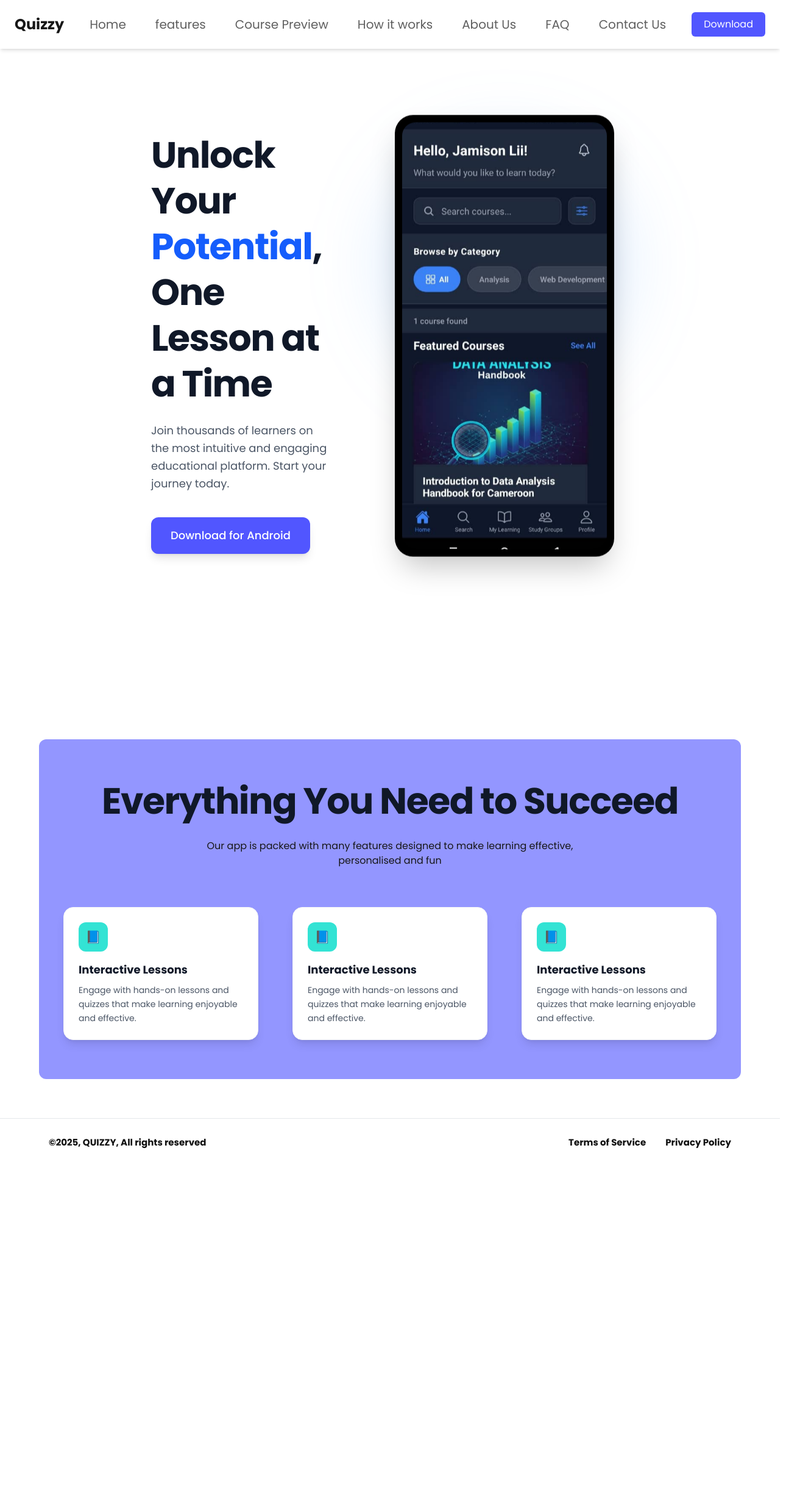
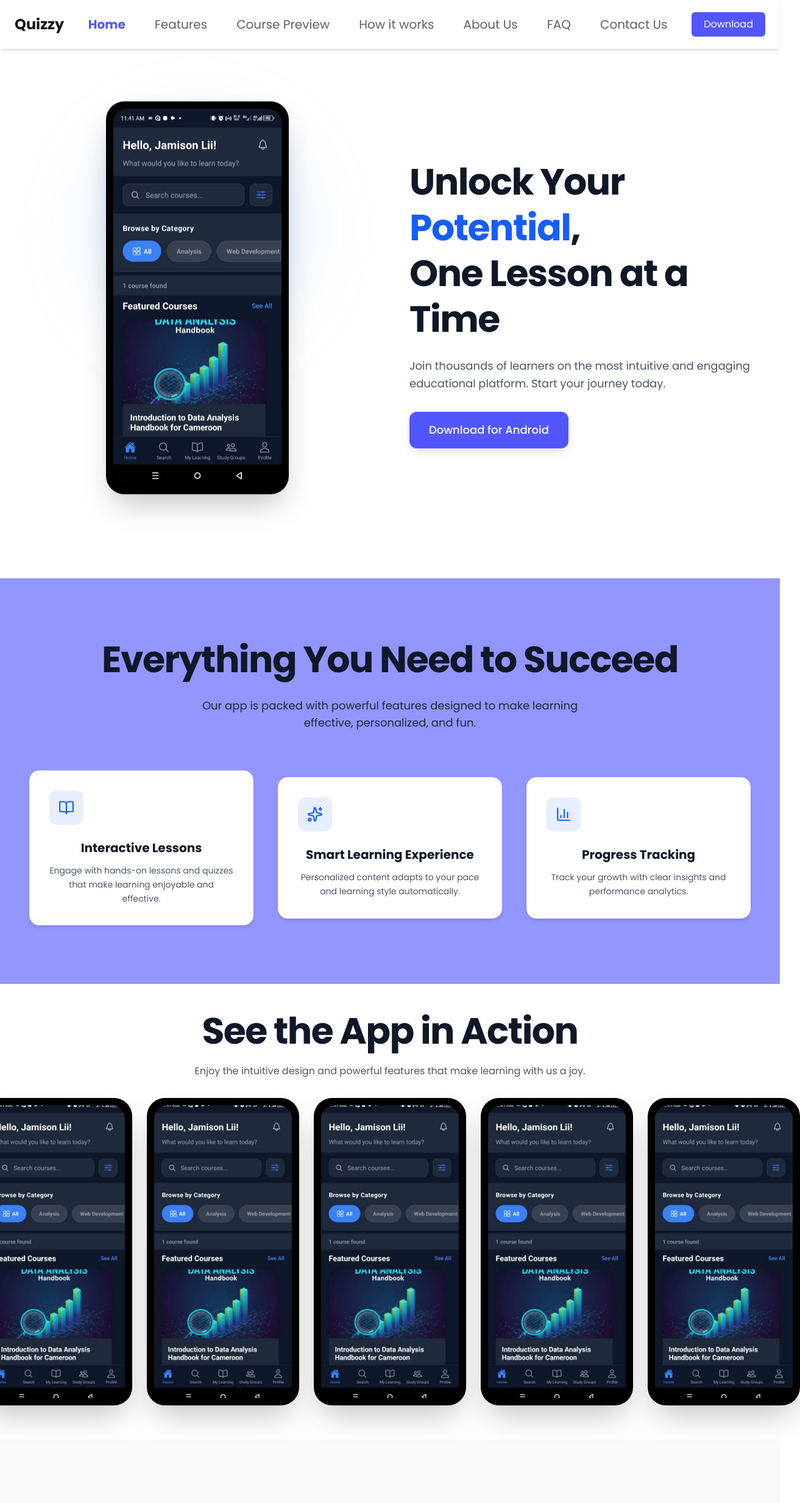
Before and after one commit to Jamison-lii/Quizzy-web-app, a Next.js app: page / in a window 1280 px wide. Shown: the top 2464 px of the page at 61% size, 1313 px wide, since content can reach past the window. Before the commit the page ends 1912 px from the top, so only its background shows below. Built offline with nearby package versions, Linux system fonts and the light colour scheme.

Commit message:
finished lanfiong page

```diff
--- a/src/app/page.tsx
+++ b/src/app/page.tsx
@@ -1,4 +1,7 @@
+import ActionScreens from "@/components/ActionScreens";
+import CallToAction from "@/components/CallToAction";
 import Hero from "@/components/Hero";
+import Trusted from "@/components/Trusted";
 import Whatyouneed from "@/components/Whatyouneed";
 import Image from "next/image";
 
@@ -7,6 +10,9 @@ export default function Home() {
     <div className="flex flex-col min-h-screen " >
        <Hero/>
        <Whatyouneed/>
+       <ActionScreens/>
+       <Trusted/>
+       <CallToAction/>
     </div>
   );
 }
--- /dev/null
+++ b/src/components/ActionScreens.tsx
@@ -0,0 +1,42 @@
+import React from "react";
+import home from "../../public/phone screenshots/Home.jpg";
+import ScreenshotGrid from "./ScreenshotGrid";
+
+const ActionScreens = () => {
+  return (
+    <section className="flex flex-col items-center text-center px-6 py-10">
+      <h1 className="text-4xl md:text-6xl font-bold leading-tight tracking-tight text-gray-900 mb-4 font-poppins">
+        See the App in Action
+      </h1>
+
+      <p className="mb-8 text-md max-w-2xl text-gray-600">
+        Enjoy the intuitive design and powerful features that make learning with us a joy.
+      </p>
+
+      {/* Screenshots */}
+      <div
+        className="
+          w-full
+          flex gap-6
+          overflow-x-auto
+          flex-nowrap
+          md:justify-center md:overflow-visible
+          scroll-smooth
+          pb-4
+        "
+      >
+        {[1, 2, 3, 4, 5].map((_, index) => (
+          <div key={index} className="flex-shrink-0">
+            <ScreenshotGrid
+              image={home}
+              width="w-[220px] sm:w-[250px]"
+              height="h-[480px]"
+            />
+          </div>
+        ))}
+      </div>
+    </section>
+  );
+};
+
+export default ActionScreens;
--- /dev/null
+++ b/src/components/CallToAction.tsx
@@ -0,0 +1,25 @@
+import React from 'react'
+
+const CallToAction = () => {
+  return (
+    <div className="flex justify-center items-center px-4 py-20 bg-gray-100">
+      <div className="w-full max-w-7xl h-auto sm:h-64 md:h-80 lg:h-96 rounded-lg shadow-lg overflow-hidden">
+        <div className="bg-[#0308AC] w-full h-full rounded-3xl flex flex-col justify-center items-center px-6 py-8">
+
+          {/* Text */}
+          <div className="text-center  text-3xl sm:text-5xl text-white font-bold mb-8">
+            Ready to Start Your Learning Journey?
+          </div>
+
+          {/* White rectangle / button */}
+          <div className="w-56 h-16 bg-white rounded-full shadow-lg flex justify-center items-center">
+            <span className="text-gray-800 font-semibold">Get Started</span>
+          </div>
+
+        </div>
+      </div>
+    </div>
+  )
+}
+
+export default CallToAction
--- a/src/components/Hero.tsx
+++ b/src/components/Hero.tsx
@@ -1,49 +1,55 @@
 import React from "react";
 import ScreenshotGrid from "./ScreenshotGrid";
+import home from "../../public/phone screenshots/Home.jpg";
 
 const Hero = () => {
   return (
-    <section className="relative overflow-hidden  p-56 pt-30">
-      <div className="max-w-7xl mx-auto px-6 flex flex-col md:flex-row items-center justify-between gap-20">
+    <section className="relative overflow-hidden pt-24 pb-32 px-6 sm:px-10">
+      <div className="max-w-7xl mx-auto flex flex-col-reverse md:flex-row items-center justify-between gap-16">
 
-        {/* LEFT SIDE */}
-        <div data-aos="fade-up" className="max-w-xl">
-          <h1 className="text-5xl md:text-6xl font-extrabold leading-tight tracking-tight text-gray-900 mb-6 font-poppins">
-            Unlock Your <span className="text-blue-600">Potential</span>,
-            <br />
+        {/* RIGHT – PHONE (MOBILE FIRST) */}
+        <div
+          data-aos="fade-up"
+          className="relative flex justify-center w-full md:w-1/2"
+        >
+          {/* Glow */}
+          <div className="absolute w-64 h-64 sm:w-80 sm:h-80 bg-blue-400/20 blur-3xl rounded-full -z-10 top-10" />
+
+          <div className="animate-floating">
+            <ScreenshotGrid
+              image={home}
+              width="w-[220px] sm:w-[260px] md:w-[300px]"
+              height="h-[480px] sm:h-[540px] md:h-[620px]"
+            />
+          </div>
+        </div>
+
+        {/* LEFT – TEXT */}
+        <div
+          data-aos="fade-up"
+          className="max-w-xl text-center md:text-left md:w-1/2"
+        >
+          <h1 className="text-3xl sm:text-4xl md:text-6xl font-extrabold leading-tight tracking-tight text-gray-900 mb-6 font-poppins">
+            Unlock Your <span className="text-blue-600">Potential</span>, <br />
             One Lesson at a Time
           </h1>
 
-          <p className="text-lg text-gray-600 leading-relaxed mb-10">
+          <p className="text-base sm:text-lg text-gray-600 leading-relaxed mb-8">
             Join thousands of learners on the most intuitive and engaging
             educational platform. Start your journey today.
           </p>
 
           <button
-            className="bg-[#5156FF] text-white px-8 py-4 rounded-xl text-lg font-medium
-                       shadow-lg hover:shadow-xl hover:bg-blue-700 transition-transform
-                       duration-200 hover:-translate-y-1 active:scale-95"
+            className="bg-[#5156FF] text-white px-8 py-4 rounded-xl text-base sm:text-lg font-medium
+                       shadow-lg hover:shadow-xl hover:bg-blue-700 transition
+                       active:scale-95"
           >
             Download for Android
           </button>
         </div>
-
-        {/* RIGHT SIDE */}
-        <div data-aos="fade-left" className="relative flex justify-center w-full">
-
-          {/* Soft Glow Behind Phone */}
-          <div
-            className="absolute w-72 h-72 md:w-96 md:h-96 bg-blue-400/20 blur-3xl rounded-full -z-10 top-10"
-          />
-
-          {/* Floating Phone */}
-          <div className="animate-floating">
-            <ScreenshotGrid />
-          </div>
-        </div>
       </div>
 
-      {/* Floating Animation Keyframes */}
+      {/* Floating Animation */}
       <style>{`
         .animate-floating {
           animation: float 4s ease-in-out infinite;
@@ -51,7 +57,7 @@ const Hero = () => {
 
         @keyframes float {
           0%, 100% { transform: translateY(0px); }
-          50% { transform: translateY(-12px); }
+          50% { transform: translateY(-10px); }
         }
       `}</style>
     </section>
--- a/src/components/Navbar.tsx
+++ b/src/components/Navbar.tsx
@@ -1,43 +1,58 @@
 "use client";
 import { useState } from "react";
 import Link from "next/link";
+import { usePathname } from "next/navigation";
 
 const navItems = [
   { label: "Home", href: "/" },
-  { label: "features", href: "/features" },
+  { label: "Features", href: "/features" },
   { label: "Course Preview", href: "/courses" },
   { label: "How it works", href: "/how-it-works" },
   { label: "About Us", href: "/about" },
   { label: "FAQ", href: "/faq" },
-  { label: "Contact Us", href: "/contact" }
+  { label: "Contact Us", href: "/contact" },
 ];
 
 const Navbar = () => {
   const [isOpen, setIsOpen] = useState(false);
+  const pathname = usePathname();
 
   return (
     <>
       {/* NAVBAR */}
-      <nav className="flex  justify-between items-center z-100 h-20 px-6 shadow-md font-poppins">
+      <nav className="sticky top-0 bg-white flex justify-between items-center z-50 h-20 px-6 shadow-md font-poppins">
 
         {/* LEFT – LOGO */}
         <div className="font-black text-2xl">Quizzy</div>
 
-        {/* MIDDLE – NAV LINKS (DESKTOP ONLY) */}
-        <ul className="hidden lg:flex space-x-12 text-[20px] text-[#5F5F5F]">
-          {navItems.map((item, index) => (
-            <li key={index}>
-              <Link href={item.href}>{item.label}</Link>
+        {/* MIDDLE – NAV LINKS (DESKTOP) */}
+        <ul className="hidden lg:flex space-x-12 text-[20px]">
+          {navItems.map((item) => {
+            const isActive = pathname === item.href;
+
+            return (
+              <li key={item.href}>
+                <Link
+                  href={item.href}
+                  className={`transition ${
+                    isActive
+                      ? "text-[#5156FF] font-semibold"
+                      : "text-[#5F5F5F] hover:text-[#5156FF]"
+                  }`}
+                >
+                  {item.label}
+                </Link>
               </li>
-          ))}
+            );
+          })}
         </ul>
 
-        {/* RIGHT – BUTTON (DESKTOP ONLY) */}
+        {/* RIGHT – BUTTON (DESKTOP) */}
         <div className="hidden lg:flex h-10 px-5 bg-[#5156FF] text-white items-center justify-center rounded-md hover:bg-blue-700 transition cursor-pointer">
           Download
         </div>
 
-        {/* HAMBURGER MENU (MOBILE ONLY) */}
+        {/* HAMBURGER */}
         <button
           className="lg:hidden text-3xl"
           onClick={() => setIsOpen(!isOpen)}
@@ -46,24 +61,31 @@ const Navbar = () => {
         </button>
       </nav>
 
-      {/* MOBILE DROPDOWN MENU */}
+      {/* MOBILE MENU */}
       {isOpen && (
-        <div className="lg:hidden bg-white shadow-md py-4 px-6 space-y-4 text-lg text-[#5F5F5F]">
-          {navItems.map((item, index) => (
+        <div className="lg:hidden absolute top-20 left-0 w-full bg-white shadow-lg py-6 px-6 space-y-4 text-lg z-40">
+          {navItems.map((item) => {
+            const isActive = pathname === item.href;
+
+            return (
               <Link
-              key={index}
+                key={item.href}
                 href={item.href}
-              className="block border-b border-gray-200 pb-2"
                 onClick={() => setIsOpen(false)}
+                className={`block pb-3 border-b transition ${
+                  isActive
+                    ? "text-[#5156FF] font-semibold"
+                    : "text-[#5F5F5F] hover:text-[#5156FF]"
+                }`}
               >
                 {item.label}
               </Link>
-          ))}
+            );
+          })}
 
-          {/* Mobile Download Button */}
-          <div className="h-10 w-full bg-blue-600 text-white flex items-center justify-center rounded-md hover:bg-blue-700 transition cursor-pointer">
+          <button className="mt-4 w-full h-12 bg-[#5156FF] text-white rounded-lg font-medium hover:bg-blue-700 transition">
             Download
-          </div>
+          </button>
         </div>
       )}
     </>
--- a/src/components/NeedCard.tsx
+++ b/src/components/NeedCard.tsx
@@ -1,25 +1,42 @@
+// components/NeedCard.tsx
 import React from "react";
+import { LucideIcon } from "lucide-react";
 
-const NeedCard = () => {
+interface NeedCardProps {
+  Icon: LucideIcon;
+  title: string;
+  description: string;
+  delay?: number;
+}
+
+const NeedCard = ({ Icon, title, description, delay = 0 }: NeedCardProps) => {
   return (
     <div
-      className="w-80 p-6 bg-white rounded-2xl shadow-lg border border-gray-100
-                 hover:shadow-xl transition-all duration-300 hover:-translate-y-1"
+      data-aos="fade-up"
+      data-aos-delay={delay}
+      data-aos-duration="700"
+      className="group w-full max-w-sm p-8 bg-white rounded-2xl
+                 border border-gray-100 shadow-md
+                 hover:shadow-2xl hover:-translate-y-2 hover:scale-[1.02]
+                 transition-all duration-300"
     >
       {/* Icon */}
-      <div className="h-12 w-12 rounded-xl bg-[#33E3D4] flex items-center justify-center text-white text-xl font-bold">
-        📘
+      <div
+        className="h-14 w-14 rounded-xl bg-blue-600/10 flex items-center justify-center
+                   text-blue-600 group-hover:bg-blue-600 group-hover:text-white
+                   transition-colors duration-300"
+      >
+        <Icon size={26} />
       </div>
 
       {/* Title */}
-      <h3 className="text-lg font-semibold text-gray-900 mt-4">
-        Interactive Lessons
+      <h3 className="text-xl font-semibold text-gray-900 mt-6">
+        {title}
       </h3>
 
       {/* Description */}
-      <p className="text-sm text-gray-600 mt-2 leading-relaxed">
-        Engage with hands-on lessons and quizzes that make learning enjoyable
-        and effective.
+      <p className="text-sm text-gray-600 mt-3 leading-relaxed">
+        {description}
       </p>
     </div>
   );
--- a/src/components/ScreenshotGrid.tsx
+++ b/src/components/ScreenshotGrid.tsx
@@ -1,29 +1,38 @@
 // components/ScreenshotGrid.tsx
 import Image from "next/image";
 import home from "../../public/phone screenshots/Home.jpg";
+import { StaticImport } from "next/dist/shared/lib/get-img-props";
 
-export default function ScreenshotGrid() {
+interface ScreenshotGridProps {
+  image: StaticImport;
+  width?: string;   // tailwind width classes
+  height?: string;  // tailwind height classes
+}
+
+
+export default function ScreenshotGrid({ image,
+  width = "w-[280px] sm:w-[320px] md:w-[360px]",
+  height = "h-[700px]",
+}: ScreenshotGridProps) {
   return (
-    <section>
-      <div className="max-w-7xl mx-auto px-6 flex justify-center">
+     <section>
+      <div className="flex justify-center">
 
         {/* PHONE FRAME */}
-        <div className="relative h-auto w-[280px] sm:w-[320px] md:w-[360px]
-                        bg-black rounded-[30px] p-3 shadow-2xl">
-
-          {/* NOTCH */}
-
-
+        <div
+          className={`relative ${width} bg-black rounded-[30px] p-3 shadow-2xl`}
+        >
           {/* SCREEN */}
           <div className="rounded-[22px] overflow-hidden">
             <Image
-              src={home}
-              alt="home"
-              className="w-full h-[700px] object-cover"
+              src={image}
+              alt="phone screenshot"
+              className={`w-full ${height} object-cover`}
               priority
             />
           </div>
         </div>
+
       </div>
     </section>
   );
--- /dev/null
+++ b/src/components/Trusted.tsx
@@ -0,0 +1,45 @@
+import React from "react";
+import TrustedCard from "./TrustedCard";
+import { BookOpen, BarChart3, Target } from "lucide-react";
+
+const Trusted = () => {
+  return (
+    <section className="px-6 py-24 bg-gray-50">
+      <div className="max-w-7xl mx-auto flex flex-col items-center text-center">
+
+        {/* Heading */}
+        <h1 className="text-3xl sm:text-4xl md:text-6xl font-bold leading-tight tracking-tight text-gray-900 mb-4 font-poppins">
+          See the App in Action
+        </h1>
+
+        <p className="mb-16 text-base sm:text-md max-w-2xl text-gray-600">
+          Enjoy the intuitive design and powerful features that make learning
+          with us a joy.
+        </p>
+
+        {/* Cards Grid */}
+        <div className="grid grid-cols-1 sm:grid-cols-2 lg:grid-cols-3 gap-10 w-full">
+          <TrustedCard
+            Icon={BookOpen}
+            title="Interactive Lessons"
+            description="Engage with hands-on lessons and quizzes that make learning effective and enjoyable."
+          />
+
+          <TrustedCard
+            Icon={BarChart3}
+            title="Smart Progress Tracking"
+            description="Visualize your learning journey with clear metrics and real-time progress insights."
+          />
+
+          <TrustedCard
+            Icon={Target}
+            title="Personalized Learning"
+            description="Get content recommendations tailored to your goals, pace, and learning style."
+          />
+        </div>
+      </div>
+    </section>
+  );
+};
+
+export default Trusted;
--- /dev/null
+++ b/src/components/TrustedCard.tsx
@@ -0,0 +1,40 @@
+// components/TrustedCard.tsx
+import React from "react";
+import { LucideIcon } from "lucide-react";
+
+interface TrustedCardProps {
+  Icon: LucideIcon;
+  title: string;
+  description: string;
+}
+
+const TrustedCard = ({ Icon, title, description }: TrustedCardProps) => {
+  return (
+    <div
+      className="group w-full max-w-sm p-6 bg-white rounded-2xl border border-gray-100
+                 shadow-md hover:shadow-xl transition-all duration-300
+                 hover:-translate-y-1"
+    >
+      {/* Icon */}
+      <div
+        className="h-12 w-12 rounded-xl bg-blue-600/10 flex items-center justify-center
+                   text-blue-600 group-hover:bg-blue-600 group-hover:text-white
+                   transition-colors duration-300"
+      >
+        <Icon size={22} />
+      </div>
+
+      {/* Title */}
+      <h3 className="text-lg font-semibold text-gray-900 mt-5">
+        {title}
+      </h3>
+
+      {/* Description */}
+      <p className="text-sm text-gray-600 mt-2 leading-relaxed">
+        {description}
+      </p>
+    </div>
+  );
+};
+
+export default TrustedCard;
--- a/src/components/Whatyouneed.tsx
+++ b/src/components/Whatyouneed.tsx
@@ -1,24 +1,60 @@
-import React from 'react'
-import NeedCard from './NeedCard'
+import React from "react";
+import NeedCard from "./NeedCard";
+import { BookOpen, Sparkles, BarChart3 } from "lucide-react";
 
 const Whatyouneed = () => {
   return (
-    <div data-aos="fade-up" className=' flex flex-col m-16 p-16 rounded-xl justify-center bg-[#9396FF] items-center'>
-    <div className='flex flex-col justify-center items-center text-center'>
-      <h1 className='text-6xl font-bold leading-tight tracking-tight text-gray-900 mb-6 font-poppins'>
-      Everything You Need to Succeed
-      </h1>
-      <h1  className= ' flex text-md max-w-2xl text-center '>Our app is packed with many features designed to make learning effective, personalised and fun</h1>
-    </div>
+    <section
+      className="relative bg-[#9396FF] py-24 px-6 md:px-12 overflow-hidden"
+    >
+      <div className="max-w-7xl mx-auto flex flex-col items-center text-center">
 
-     <div className='pt-16 flex gap-14'>
-      <NeedCard/>
-      <NeedCard/>
-      <NeedCard/>
-    </div>
+        {/* HEADER */}
+        <h2
+          data-aos="fade-up"
+          className="text-3xl sm:text-4xl md:text-6xl font-bold leading-tight tracking-tight
+                     text-gray-900 mb-6 font-poppins"
+        >
+          Everything You Need to Succeed
+        </h2>
 
-    </div>
-  )
-}
+        <p
+          data-aos="fade-up"
+          data-aos-delay="100"
+          className="text-base sm:text-lg max-w-2xl text-gray-800 mb-16"
+        >
+          Our app is packed with powerful features designed to make learning
+          effective, personalized, and fun.
+        </p>
 
-export default Whatyouneed
+        {/* CARDS */}
+        <div
+          className="grid grid-cols-1 sm:grid-cols-2 lg:grid-cols-3 gap-10 w-full place-items-center"
+        >
+          <NeedCard
+            Icon={BookOpen}
+            title="Interactive Lessons"
+            description="Engage with hands-on lessons and quizzes that make learning enjoyable and effective."
+            delay={0}
+          />
+
+          <NeedCard
+            Icon={Sparkles}
+            title="Smart Learning Experience"
+            description="Personalized content adapts to your pace and learning style automatically."
+            delay={100}
+          />
+
+          <NeedCard
+            Icon={BarChart3}
+            title="Progress Tracking"
+            description="Track your growth with clear insights and performance analytics."
+            delay={200}
+          />
+        </div>
+      </div>
+    </section>
+  );
+};
+
+export default Whatyouneed;
```
Lines whose indentation alone changed are shown as unchanged.
